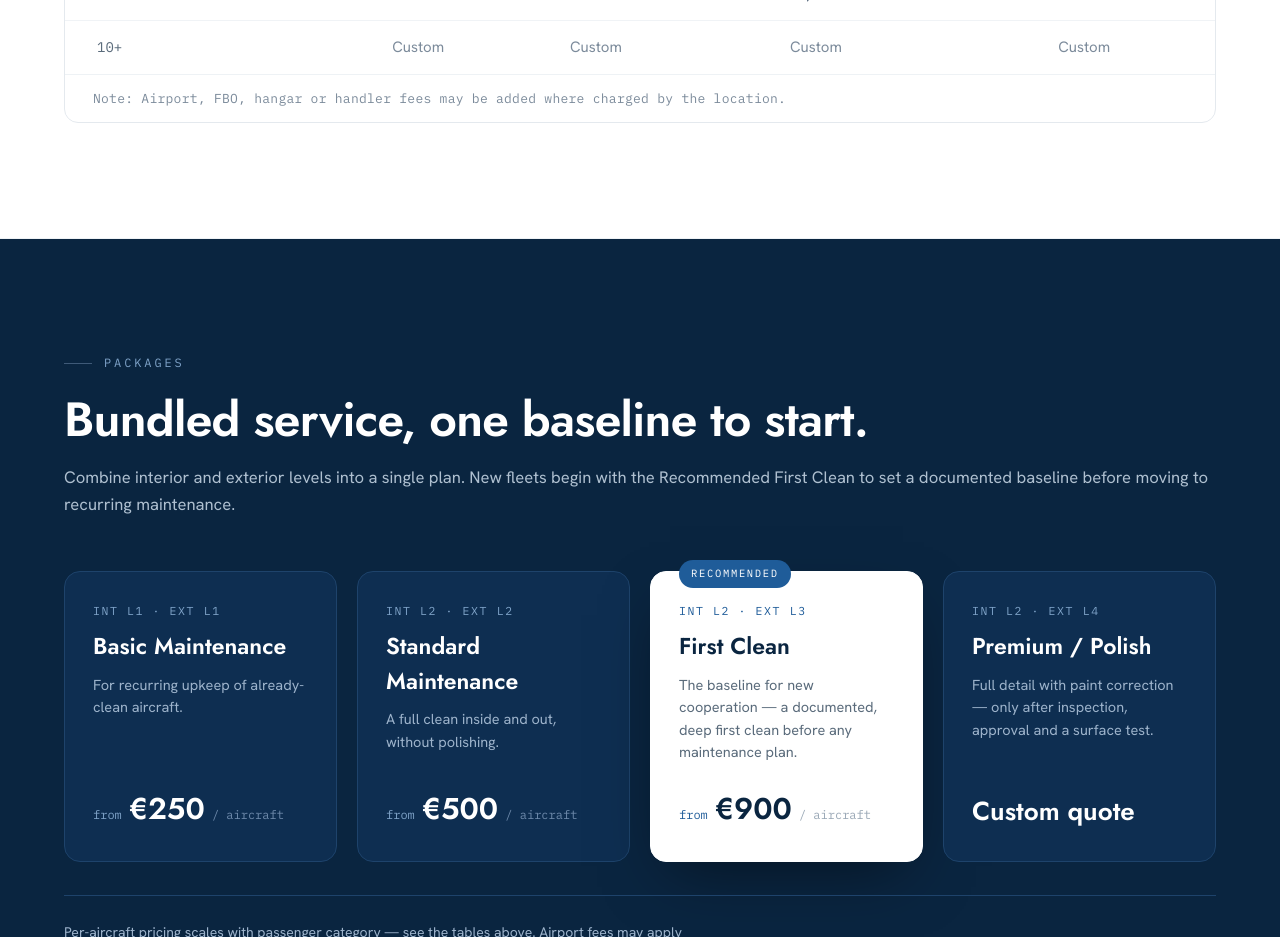
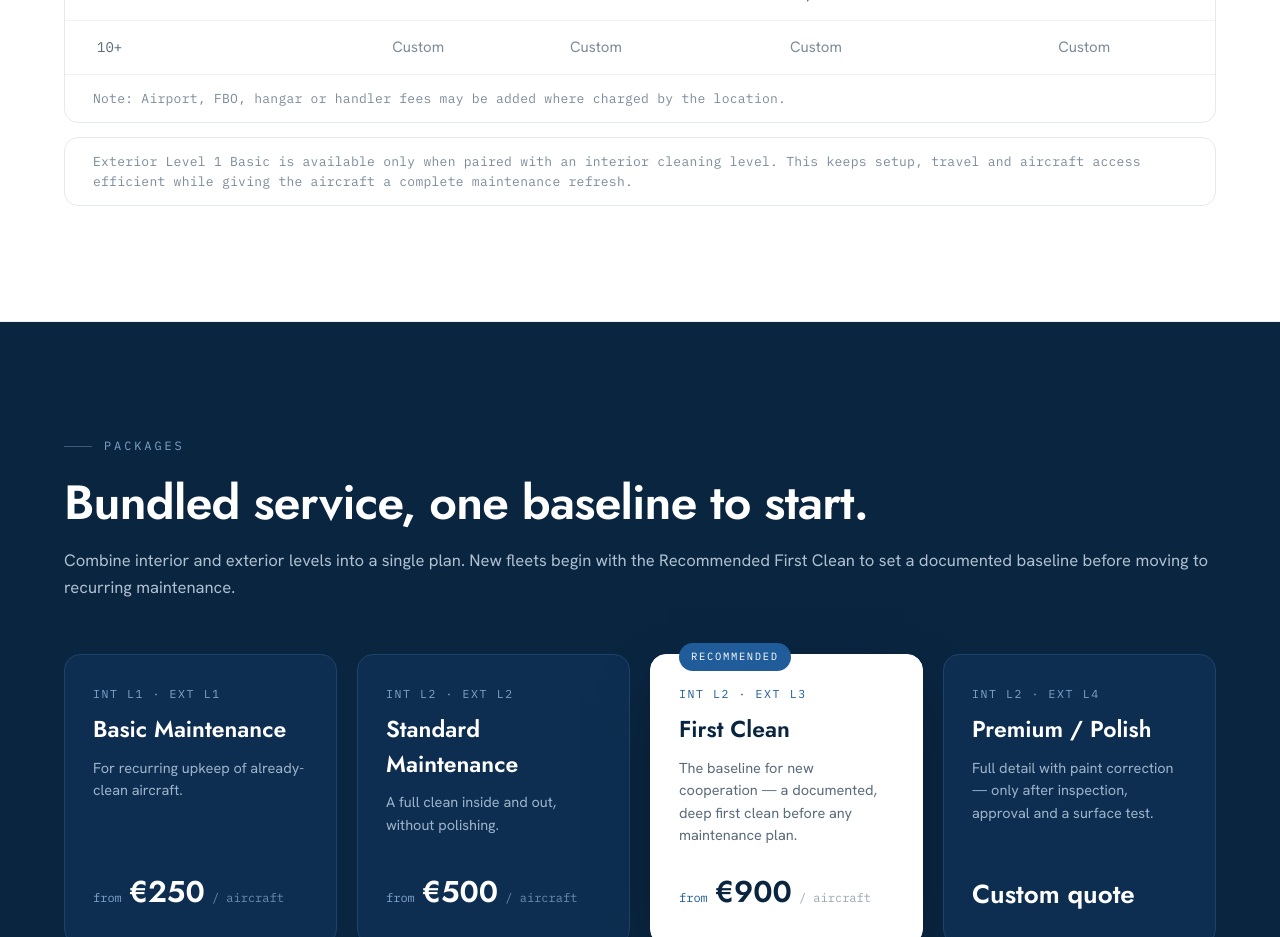
Before and after one commit to dmmarian/airshine, a Next.js app: page / in a window 1280 px wide. Shown: the part 4340-5277 px from the top of the page. Built offline with nearby package versions, Linux system fonts and the light colour scheme.

Commit message:
Add exterior policy note to clarify cleaning service requirements

```diff
--- a/app/globals.css
+++ b/app/globals.css
@@ -623,6 +623,18 @@ select {
   letter-spacing: 0.02em;
 }
 
+.airshine-exterior-policy-note {
+  margin-top: 14px;
+  background: #fff;
+  border: 1px solid #e4e9ee;
+  border-radius: 14px;
+  overflow: hidden;
+}
+
+.airshine-exterior-policy-note .airshine-table-note {
+  border-top: 0;
+}
+
 .airshine-coverage-intro {
   align-items: start;
 }
--- a/app/page.tsx
+++ b/app/page.tsx
@@ -809,6 +809,15 @@ export default function Home() {
           rows={exteriorPrices}
           title="EXTERIOR PRICES · EUR · PER AIRCRAFT"
         />
+
+        <div className="airshine-exterior-policy-note" data-reveal>
+          <div className="airshine-table-note">
+            Exterior Level 1 Basic is available only when paired with an
+            interior cleaning level. This keeps setup, travel and aircraft
+            access efficient while giving the aircraft a complete maintenance
+            refresh.
+          </div>
+        </div>
       </Section>
 
       <Section id="packages" dark>
```
